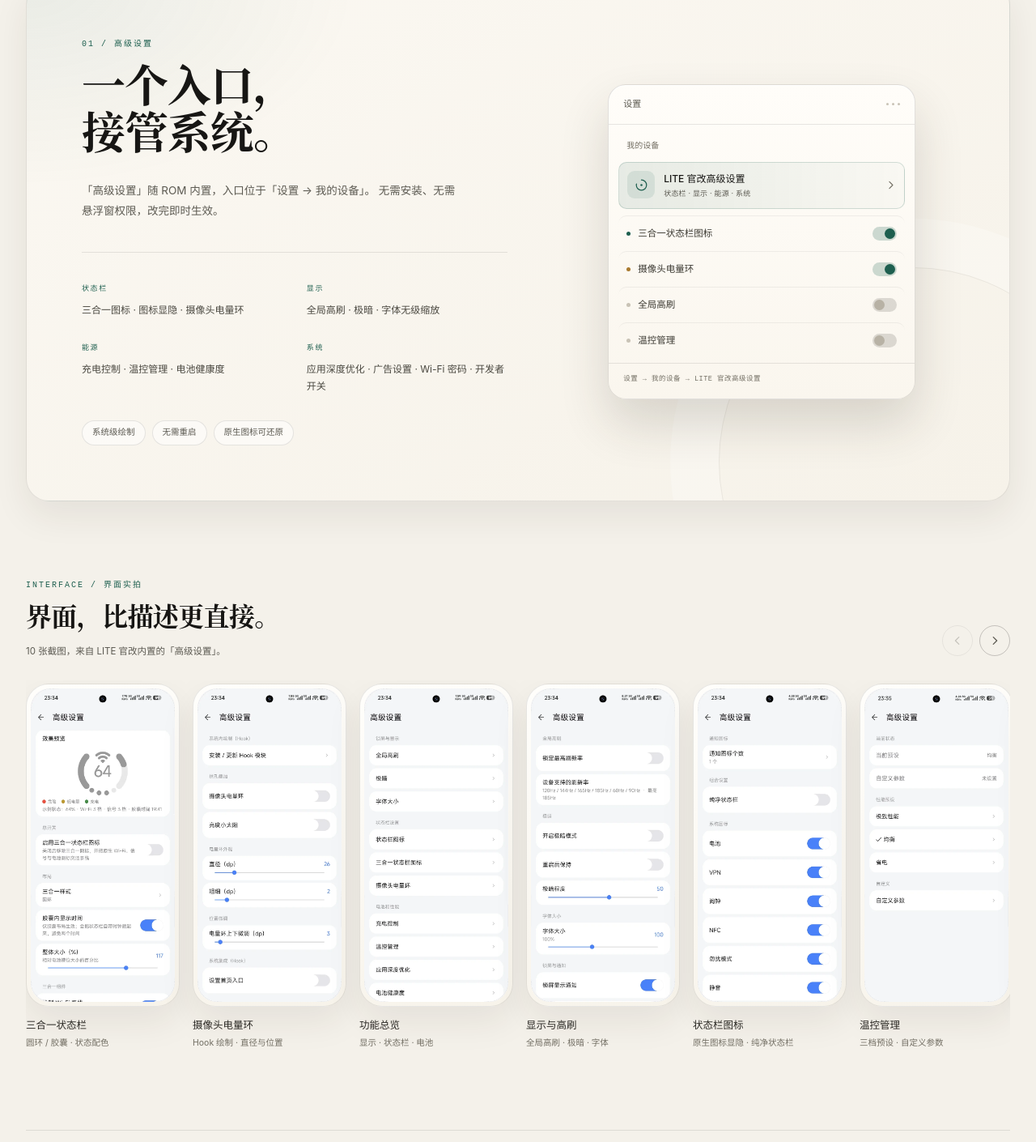
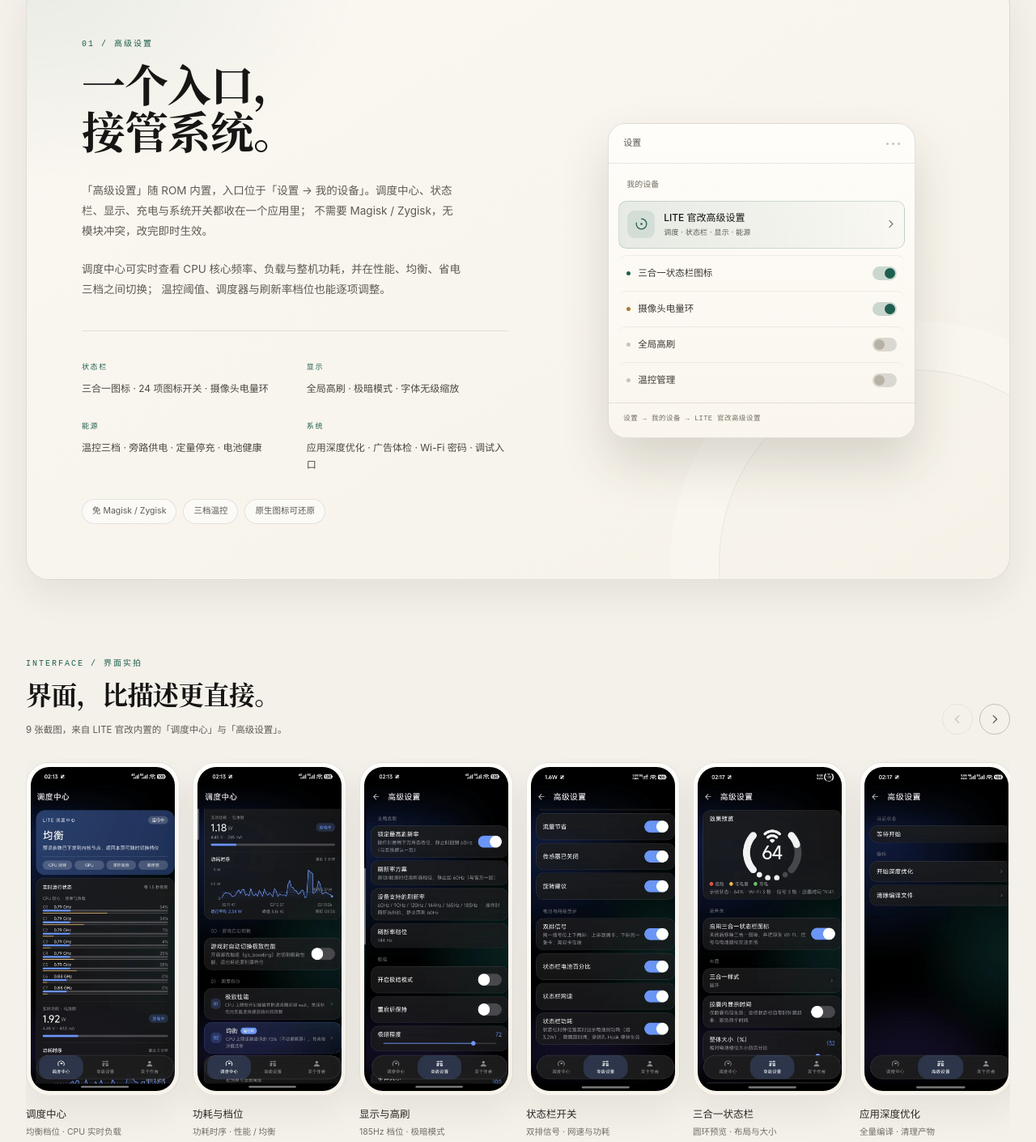
Before and after one commit to IHABR/lite-rom-site, a plain HTML site: page index.html in a window 1280 px wide. Shown: the part 1773-3183 px from the top of the page at 81% size. Drawn offline with Linux system fonts and the light colour scheme; some packages are replaced by stand-ins of ours; a script that the page names is missing.

Commit message:
替换高级设置界面截图为调度中心与新版页面，并重写功能介绍
改用 9 张新截图覆盖调度中心、刷新率、状态栏、三合一图标、应用优化、广告、电量环与关于页，同步按功能日志更新介绍文案与分组。

```diff
--- a/index.html
+++ b/index.html
@@ -132,32 +132,36 @@
             <p class="section-index">01 / 高级设置</p>
             <h2>一个入口，<br>接管系统。</h2>
             <p class="suite-desc">
-              「高级设置」随 ROM 内置，入口位于「设置 → 我的设备」。
-              无需安装、无需悬浮窗权限，改完即时生效。
+              「高级设置」随 ROM 内置，入口位于「设置 → 我的设备」。调度中心、状态栏、显示、充电与系统开关都收在一个应用里；
+              不需要 Magisk / Zygisk，无模块冲突，改完即时生效。
+            </p>
+            <p class="suite-desc">
+              调度中心可实时查看 CPU 核心频率、负载与整机功耗，并在性能、均衡、省电三档之间切换；
+              温控阈值、调度器与刷新率档位也能逐项调整。
             </p>
 
             <div class="suite-groups">
               <div class="suite-group">
                 <span class="suite-label">状态栏</span>
-                <p>三合一图标 · 图标显隐 · 摄像头电量环</p>
+                <p>三合一图标 · 24 项图标开关 · 摄像头电量环</p>
               </div>
               <div class="suite-group">
                 <span class="suite-label">显示</span>
-                <p>全局高刷 · 极暗 · 字体无级缩放</p>
+                <p>全局高刷 · 极暗模式 · 字体无级缩放</p>
               </div>
               <div class="suite-group">
                 <span class="suite-label">能源</span>
-                <p>充电控制 · 温控管理 · 电池健康度</p>
+                <p>温控三档 · 旁路供电 · 定量停充 · 电池健康</p>
               </div>
               <div class="suite-group">
                 <span class="suite-label">系统</span>
-                <p>应用深度优化 · 广告设置 · Wi-Fi 密码 · 开发者开关</p>
+                <p>应用深度优化 · 广告体检 · Wi-Fi 密码 · 调试入口</p>
               </div>
             </div>
 
             <ul class="suite-badges">
-              <li>系统级绘制</li>
-              <li>无需重启</li>
+              <li>免 Magisk / Zygisk</li>
+              <li>三档温控</li>
               <li>原生图标可还原</li>
             </ul>
           </div>
@@ -182,7 +186,7 @@
                   </span>
                   <span class="entry-text">
                     <b>LITE 官改高级设置</b>
-                    <em>状态栏 · 显示 · 能源 · 系统</em>
+                    <em>调度 · 状态栏 · 显示 · 能源</em>
                   </span>
                   <svg class="chevron" viewBox="0 0 16 16"><path d="m6 3 5 5-5 5"/></svg>
                 </div>
@@ -226,7 +230,7 @@
             <div>
               <p class="gallery-label">INTERFACE / 界面实拍</p>
               <h3>界面，比描述更直接。</h3>
-              <p class="gallery-sub">10 张截图，来自 LITE 官改内置的「高级设置」。</p>
+              <p class="gallery-sub">9 张截图，来自 LITE 官改内置的「调度中心」与「高级设置」。</p>
             </div>
             <div class="gallery-nav">
               <button id="galleryPrev" type="button" aria-label="向左查看更多截图" disabled>
@@ -241,82 +245,74 @@
           <div class="gallery-rail" id="galleryRail" tabindex="0" aria-label="高级设置界面截图">
             <figure class="shot">
               <div class="shot-frame">
-                <img src="assets/screens/trio.webp" width="640" height="1391" loading="lazy" decoding="async"
-                     alt="三合一状态栏设置页：圆环预览、状态配色、总开关与布局选项">
+                <img src="assets/screens/settings-v2/01-dispatch.webp" width="640" height="1440" loading="lazy" decoding="async"
+                     alt="调度中心：均衡档位、CPU 核心频率与负载、实时功耗">
               </div>
-              <figcaption><b>三合一状态栏</b><span>圆环 / 胶囊 · 状态配色</span></figcaption>
+              <figcaption><b>调度中心</b><span>均衡档位 · CPU 实时负载</span></figcaption>
             </figure>
 
             <figure class="shot">
               <div class="shot-frame">
-                <img src="assets/screens/cutout.webp" width="640" height="1391" loading="lazy" decoding="async"
-                     alt="摄像头电量环设置页：Hook 安装、直径、粗细与位置微调">
+                <img src="assets/screens/settings-v2/02-power.webp" width="640" height="1440" loading="lazy" decoding="async"
+                     alt="调度中心：功耗时序、游戏自动切换与极致性能档位">
+              </div>
+              <figcaption><b>功耗与档位</b><span>功耗时序 · 性能 / 均衡</span></figcaption>
+            </figure>
+
+            <figure class="shot">
+              <div class="shot-frame">
+                <img src="assets/screens/settings-v2/03-display.webp" width="640" height="1440" loading="lazy" decoding="async"
+                     alt="高级设置：锁定最高刷新率、刷新率档位与极暗模式">
+              </div>
+              <figcaption><b>显示与高刷</b><span>185Hz 档位 · 极暗模式</span></figcaption>
+            </figure>
+
+            <figure class="shot">
+              <div class="shot-frame">
+                <img src="assets/screens/settings-v2/04-statusbar.webp" width="640" height="1440" loading="lazy" decoding="async"
+                     alt="高级设置：双排信号、电池百分比、状态栏网速与功耗开关">
+              </div>
+              <figcaption><b>状态栏开关</b><span>双排信号 · 网速与功耗</span></figcaption>
+            </figure>
+
+            <figure class="shot">
+              <div class="shot-frame">
+                <img src="assets/screens/settings-v2/05-trio.webp" width="640" height="1440" loading="lazy" decoding="async"
+                     alt="高级设置：三合一状态栏效果预览、总开关、布局与整体大小">
+              </div>
+              <figcaption><b>三合一状态栏</b><span>圆环预览 · 布局与大小</span></figcaption>
+            </figure>
+
+            <figure class="shot">
+              <div class="shot-frame">
+                <img src="assets/screens/settings-v2/06-dex2oat.webp" width="640" height="1440" loading="lazy" decoding="async"
+                     alt="高级设置：应用深度优化当前状态、开始深度优化与清除编译文件">
+              </div>
+              <figcaption><b>应用深度优化</b><span>全量编译 · 清理产物</span></figcaption>
+            </figure>
+
+            <figure class="shot">
+              <div class="shot-frame">
+                <img src="assets/screens/settings-v2/07-ads.webp" width="640" height="1440" loading="lazy" decoding="async"
+                     alt="高级设置：关闭全部系统广告、广告体检与分类广告开关">
+              </div>
+              <figcaption><b>广告管理</b><span>一键关闭 · 广告体检</span></figcaption>
+            </figure>
+
+            <figure class="shot">
+              <div class="shot-frame">
+                <img src="assets/screens/settings-v2/08-cutout.webp" width="640" height="1440" loading="lazy" decoding="async"
+                     alt="高级设置：安装 Hook 模块、摄像头电量环、亮度小太阳与外观调节">
               </div>
               <figcaption><b>摄像头电量环</b><span>Hook 绘制 · 直径与位置</span></figcaption>
             </figure>
 
             <figure class="shot">
               <div class="shot-frame">
-                <img src="assets/screens/overview-top.webp" width="640" height="1391" loading="lazy" decoding="async"
-                     alt="高级设置首页：锁屏与显示、状态栏设置、电池和性能">
+                <img src="assets/screens/settings-v2/09-about.webp" width="640" height="1440" loading="lazy" decoding="async"
+                     alt="关于作者：应用版本 2.0、作者阿权 Lite、作者 QQ 与设备信息">
               </div>
-              <figcaption><b>功能总览</b><span>显示 · 状态栏 · 电池</span></figcaption>
-            </figure>
-
-            <figure class="shot">
-              <div class="shot-frame">
-                <img src="assets/screens/display.webp" width="640" height="1391" loading="lazy" decoding="async"
-                     alt="全局高刷、极暗模式、字体大小与锁屏通知设置">
-              </div>
-              <figcaption><b>显示与高刷</b><span>全局高刷 · 极暗 · 字体</span></figcaption>
-            </figure>
-
-            <figure class="shot">
-              <div class="shot-frame">
-                <img src="assets/screens/status-icons.webp" width="640" height="1391" loading="lazy" decoding="async"
-                     alt="状态栏图标设置：通知图标个数、纯净状态栏与系统图标开关">
-              </div>
-              <figcaption><b>状态栏图标</b><span>原生图标显隐 · 纯净状态栏</span></figcaption>
-            </figure>
-
-            <figure class="shot">
-              <div class="shot-frame">
-                <img src="assets/screens/thermal.webp" width="640" height="1391" loading="lazy" decoding="async"
-                     alt="温控管理设置：当前预设与性能、均衡、省电三档">
-              </div>
-              <figcaption><b>温控管理</b><span>三档预设 · 自定义参数</span></figcaption>
-            </figure>
-
-            <figure class="shot">
-              <div class="shot-frame">
-                <img src="assets/screens/battery.webp" width="640" height="1391" loading="lazy" decoding="async"
-                     alt="电池健康度：当前电量、温度、设计容量、实际容量与循环次数">
-              </div>
-              <figcaption><b>电池健康</b><span>容量 · 温度 · 循环次数</span></figcaption>
-            </figure>
-
-            <figure class="shot">
-              <div class="shot-frame">
-                <img src="assets/screens/dex2oat.webp" width="640" height="1391" loading="lazy" decoding="async"
-                     alt="应用深度优化：当前状态、开始深度优化与清除编译文件">
-              </div>
-              <figcaption><b>应用深度优化</b><span>全量编译 · 进度可视</span></figcaption>
-            </figure>
-
-            <figure class="shot">
-              <div class="shot-frame">
-                <img src="assets/screens/ads.webp" width="640" height="1391" loading="lazy" decoding="async"
-                     alt="广告与通知设置：通知过滤、通知访问权限、通知历史与通知样式">
-              </div>
-              <figcaption><b>广告与通知</b><span>通知过滤 · 系统广告开关</span></figcaption>
-            </figure>
-
-            <figure class="shot">
-              <div class="shot-frame">
-                <img src="assets/screens/overview-bottom.webp" width="640" height="1391" loading="lazy" decoding="async"
-                     alt="高级设置首页下半部分：系统设置、广告、WIFI 密码、开发者开关与关于">
-              </div>
-              <figcaption><b>功能总览 · 续</b><span>系统设置与关于</span></figcaption>
+              <figcaption><b>关于作者</b><span>版本 2.0 · 设备信息</span></figcaption>
             </figure>
           </div>
         </div>
```
Also changed, not shown: assets/screens/ads.webp (deleted), assets/screens/battery.webp (deleted), assets/screens/cutout.webp (deleted), assets/screens/dex2oat.webp (deleted), assets/screens/display.webp (deleted), assets/screens/overview-bottom.webp (deleted), assets/screens/overview-top.webp (deleted), assets/screens/settings-v2/01-dispatch.webp (added), assets/screens/settings-v2/02-power.webp (added), assets/screens/settings-v2/03-display.webp (added), assets/screens/settings-v2/04-statusbar.webp (added), assets/screens/settings-v2/05-trio.webp (added), assets/screens/settings-v2/06-dex2oat.webp (added), assets/screens/settings-v2/07-ads.webp (added), 5 more files.
